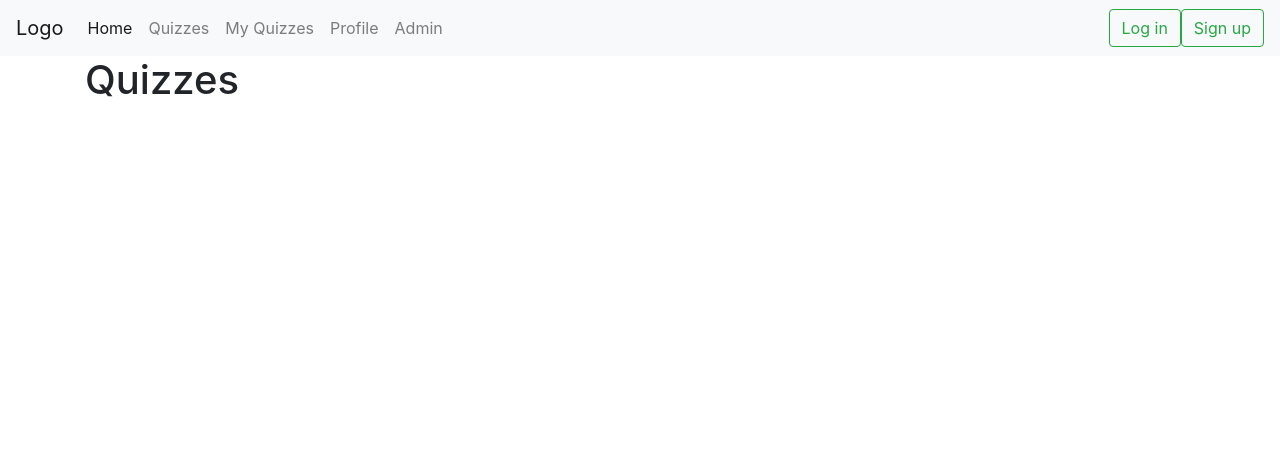
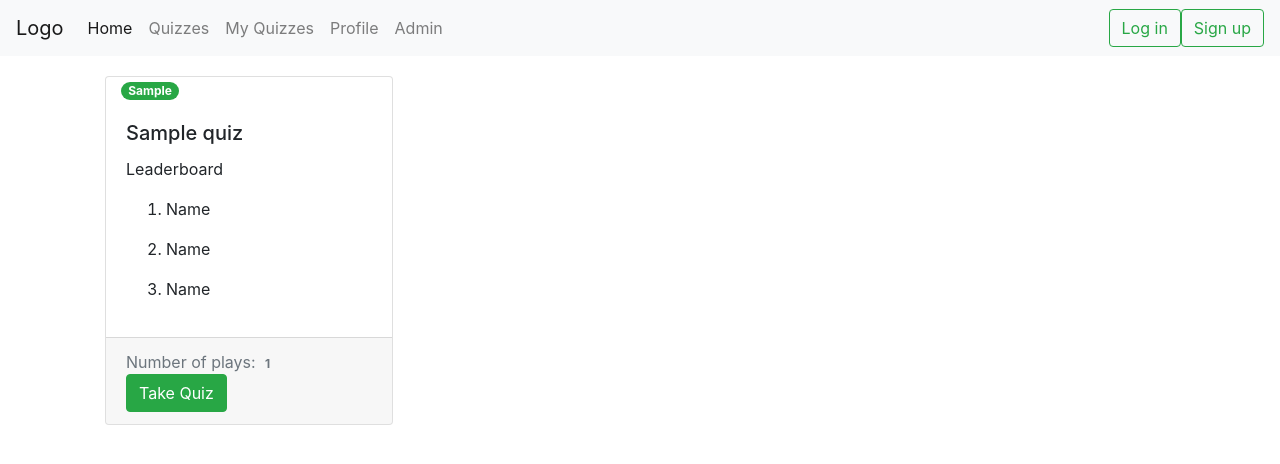
Before and after one commit to squiree98/CSC2033_Team_Project, a Flask app: page /quizzes in a window 1280 px wide. Shown: the top 464 px of the page. Run offline with Flask 2, Linux system fonts and the light colour scheme; tables that the repository leaves empty hold one stand-in row (values such as "Sample post"); parts of the project's set-up code (start-up, migrations or seed data) failed here and were passed over; some libraries are stand-ins or nearby versions.

Commit message:
Modify Quizzes page and link button for each page to take quiz page

```diff
--- a/quiz/views.py
+++ b/quiz/views.py
@@ -1,18 +1,23 @@
 from flask import Blueprint, render_template
+from sqlalchemy import desc
+from models import Quiz
 
 quiz_blueprint = Blueprint('quiz', __name__, template_folder='templates')
 
 
 @quiz_blueprint.route('/quizzes')
 def quizzes():
-    return render_template('quizzes.html')
+    view_quizzes = Quiz.query.order_by(desc('id')).all()
+    print(view_quizzes)
+    return render_template('quizzes.html', quizzes=view_quizzes)
 
 
 @quiz_blueprint.route('/my_quizzes')
 def my_quizzes():
-   return render_template('my_quizzes.html')
+    return render_template('my_quizzes.html')
 
 
-@quiz_blueprint.route('/take_quiz')
-def take_quiz():
+@quiz_blueprint.route('/<int:id>/take_quiz')
+def take_quiz(id):
+    print(id)
     return render_template('take_quiz.html')
--- a/templates/quizzes.html
+++ b/templates/quizzes.html
@@ -1,5 +1,30 @@
 {% extends "base.html" %}
 
 {% block content %}
-    <h1> Quizzes </h1>
+    {% for quiz in quizzes%}
+    <div class="card" style="width: 18rem; margin: 20px">
+        <div class="container">
+            <a href="#" class="badge badge-success badge-pill">{{ quiz.age_group }}</a>
+        </div>
+        <div class="card-body">
+            <h5 class="card-title">{{ quiz.name }}</h5>
+            <p class="card-text"> Leaderboard</p>
+            <ol class="card-text">
+                <li>
+                    <p>Name </p>
+                </li>
+                <li>
+                    <p>Name</p>
+                </li>
+                <li>
+                    <p>Name </p>
+                </li>
+            </ol>
+        </div>
+        <div class="card-footer text-muted"> Number of plays:
+            <span class="badge">{{ quiz.number_of_plays }}</span>
+            <a href="{{ url_for('quiz.take_quiz', id=quiz.id) }}" class="btn btn-success">Take Quiz</a>
+        </div>
+    </div>
+    {% endfor %}
 {% endblock %}
--- a/templates/take_quiz.html
+++ b/templates/take_quiz.html
@@ -13,14 +13,12 @@
       rel="stylesheet"
       href="https://stackpath.bootstrapcdn.com/font-awesome/4.7.0/css/font-awesome.min.css"
       crossorigin="anonymous"/>
-    <link rel="stylesheet" href="{{ url_for('static', filename='take_quizz') }}">
-
     </head>
     <body>
 
         <nav class="navbar navbar-light bg-light">
             <div class="container-fluid">
-                <a class="btn btn-success" href="#" role="button">Leave Quiz</a>
+                <a class="btn btn-success" href={{ url_for('quiz.quizzes') }} role="button">Leave Quiz</a>
              </div>
         </nav>
 
```
Also changed, not shown: models.py (+9 -3 lines).
